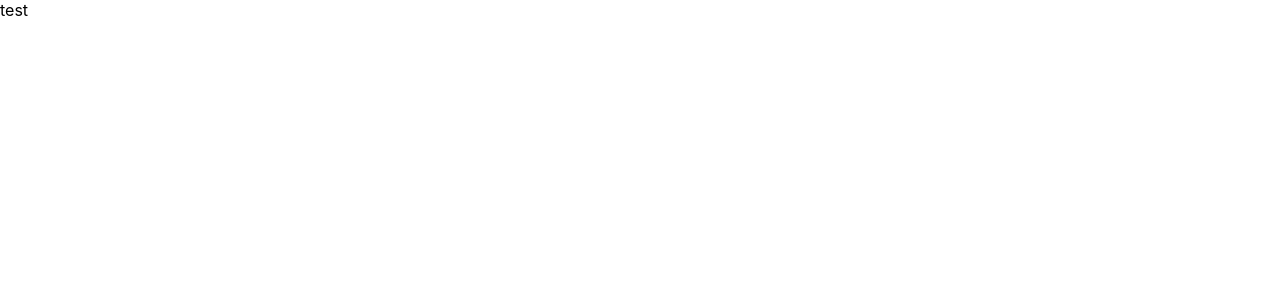
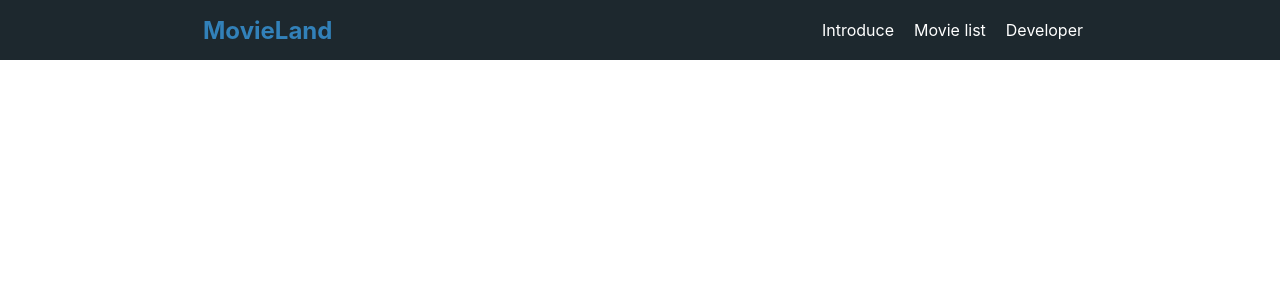
Before and after one commit to waterbeen0530/MovieLand-Frontend-V3, a Next.js app: page / in a window 1280 px wide. Shown: the top 300 px of the page. Built offline with nearby package versions, Linux system fonts and the light colour scheme.

Commit message:
[REFACTORING] Header

```diff
--- a/pages/index.tsx
+++ b/pages/index.tsx
@@ -1,7 +1,12 @@
 import type { NextPage } from "next";
+import Header from "./components/common/Header";
 
 const Home: NextPage = () => {
-  return <div>test</div>;
+  return (
+    <div>
+      <Header />
+    </div>
+  );
 };
 
 export default Home;
```
